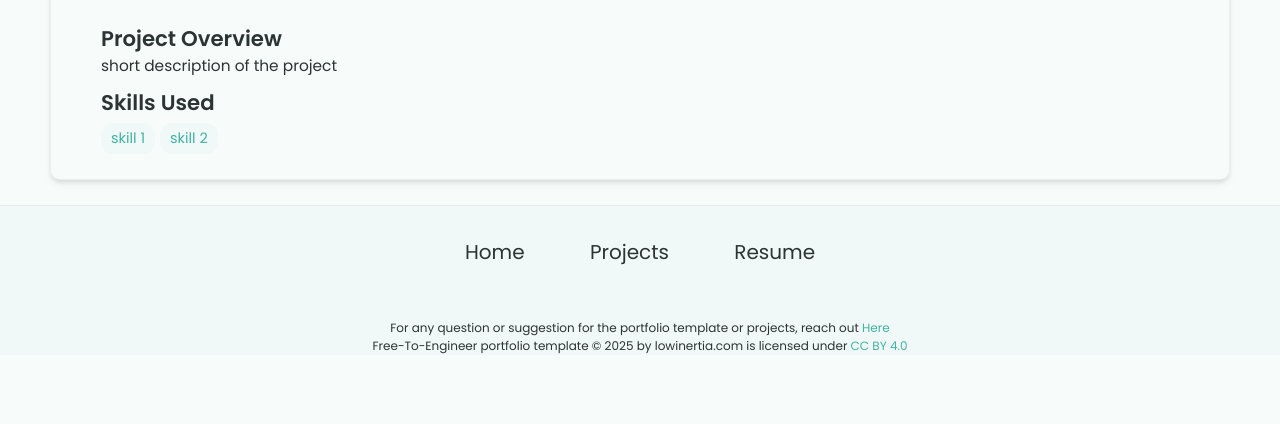
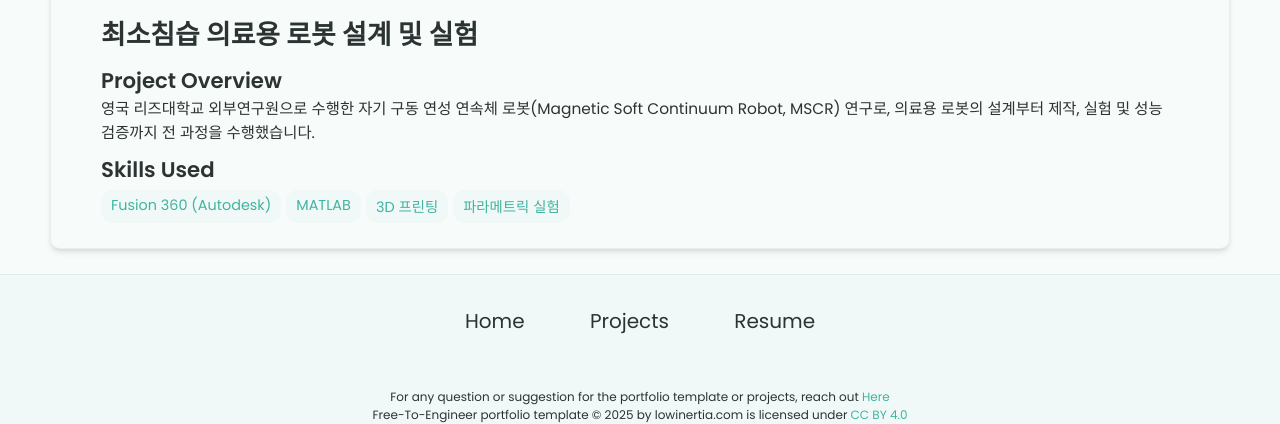
Before and after one commit to border3033/border3033.github.io, a Jekyll site: the page built from _projects/최소침습 로봇/index.md, in a window 1280 px wide, cut to the strip 494-918 px from the top of the page. Built offline with Jekyll 4.4.1, drawn with Linux system fonts in a browser that asks for light colours.

Commit message:
Update index.md

```diff
--- a/_projects/최소침습 로봇/index.md
+++ b/_projects/최소침습 로봇/index.md
@@ -1,9 +1,11 @@
 ---
 layout: post
-title:
-description:  short description of the project
+title: 최소침습 의료용 로봇 설계 및 실험
+description: 영국 리즈대학교 외부연구원으로 수행한 자기 구동 연성 연속체 로봇(Magnetic Soft Continuum Robot, MSCR) 연구로, 의료용 로봇의 설계부터 제작, 실험 및 성능 검증까지 전 과정을 수행했습니다.
 skills:
-- skill 1
-- skill 2
+- Fusion 360 (Autodesk)
+- MATLAB
+- 3D 프린팅
+- 파라메트릭 실험
 main-image: /project.webp
 ---
```
